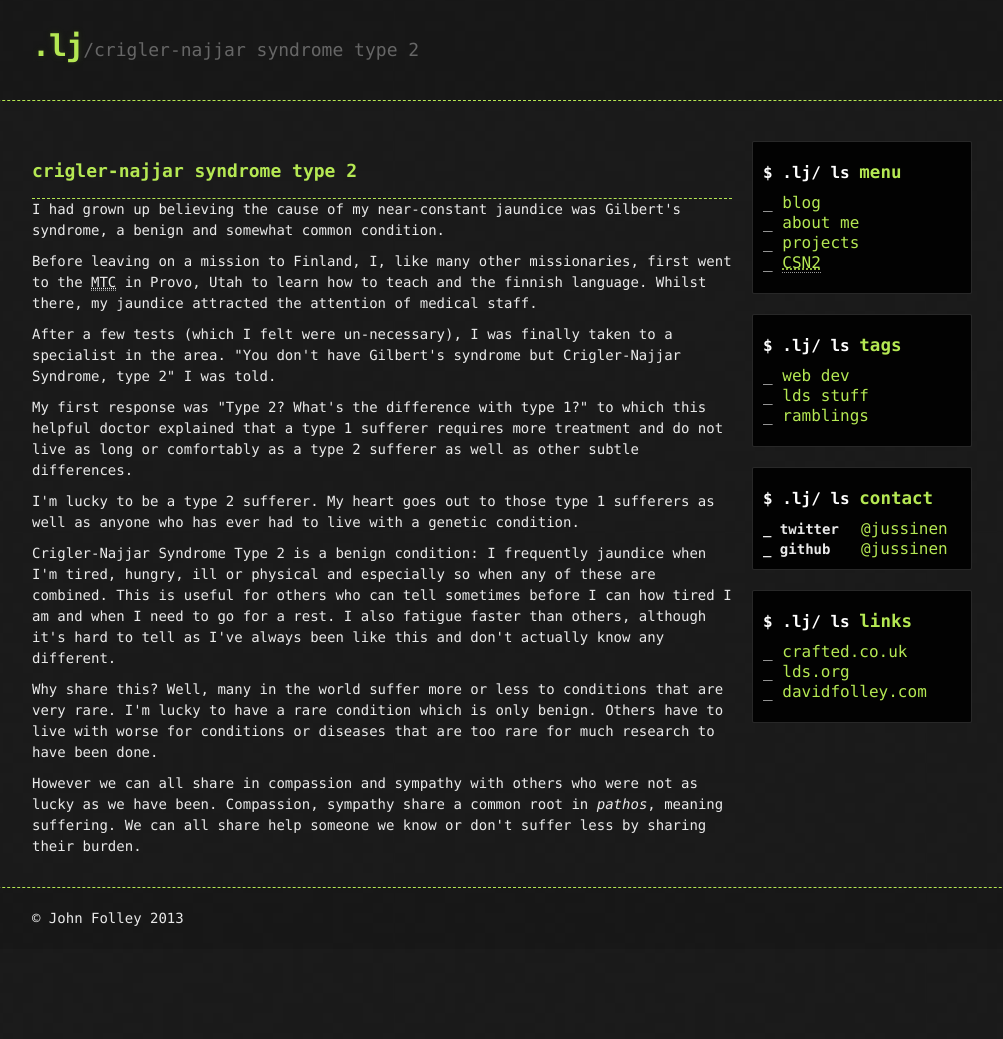
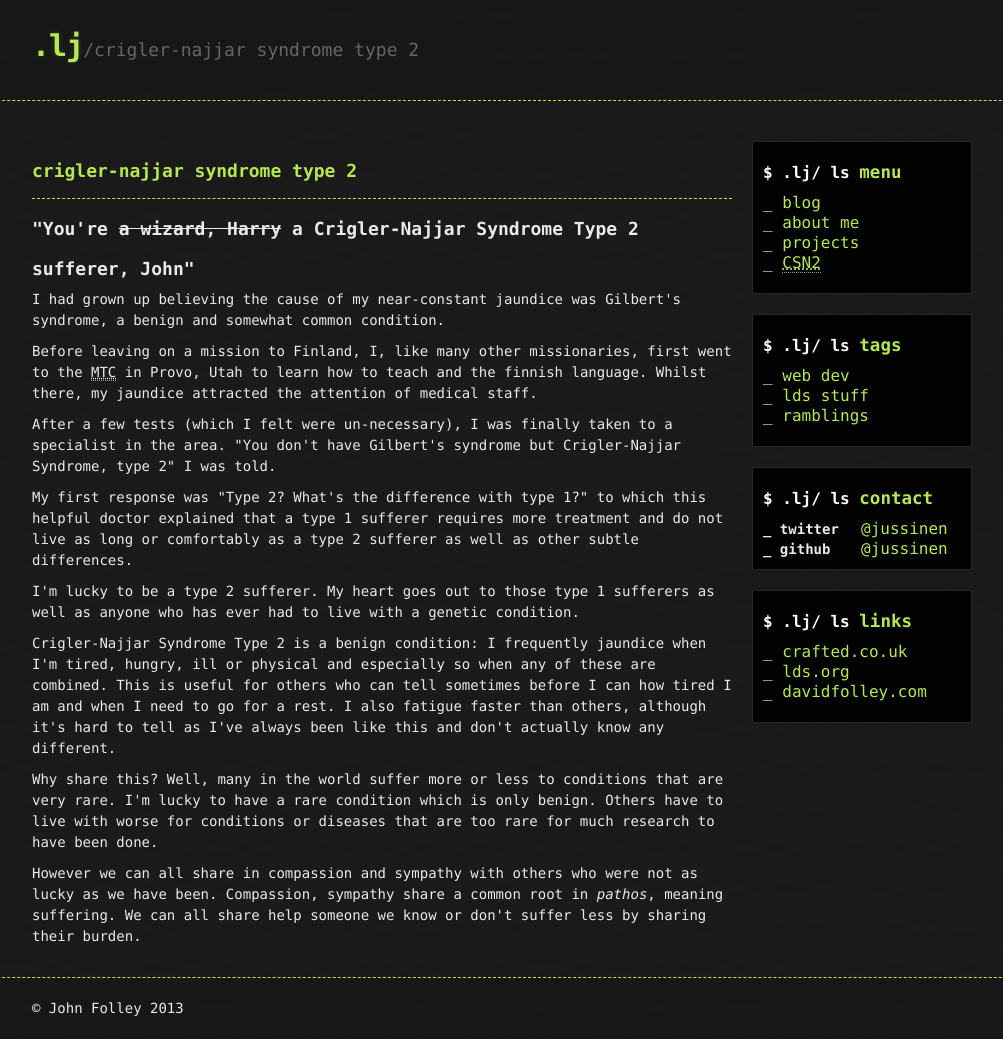
Before and after one commit to jussinen/jussinen.github.com, a Jekyll site: the page built from crigler-najjar-syndrome-type-2.html, in a window 1280 px wide. Shown: the whole page, without its empty margins (138-1141 px from the left). Built offline with Jekyll 4.4.1, drawn with Linux system fonts in a browser that asks for light colours; nearby versions of some CDN libraries; Markdown is read by kramdown in place of the engine named in the settings; before the commit the page ends 949 px from its top, so only the background shows below that.

Commit message:
Added heading to Crigler-Najjar Syndrome Type 2

```diff
--- a/crigler-najjar-syndrome-type-2.html
+++ b/crigler-najjar-syndrome-type-2.html
@@ -5,6 +5,7 @@ author: John Folley
 description: "Crigler-najjar syndrome type 2 is a rare condition, affecting only a few thousand in the world."
 summary: "Crigler-najjar syndrome type 2 is a rare condition, affecting only a few thousand in the world."
 ---
+<h1>"You're <s>a wizard, Harry</s> a Crigler-Najjar Syndrome Type 2 sufferer, John"</h1>
 <p>I had grown up believing the cause of my near-constant jaundice was Gilbert's syndrome, a benign and somewhat common condition.</p>
 <p>Before leaving on a mission to Finland, I, like many other missionaries, first went to the <abbr title="Missionary Training Center">MTC</abbr> in Provo, Utah to learn how to teach and the finnish language. Whilst there, my jaundice attracted the attention of medical staff.</p>
 <p>After a few tests (which I felt were un-necessary), I was finally taken to a specialist in the area. "You don't have Gilbert's syndrome but Crigler-Najjar Syndrome, type 2" I was told.</p>
```
